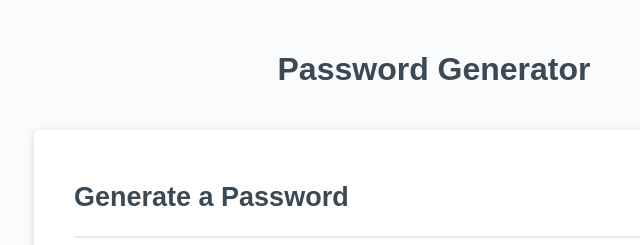
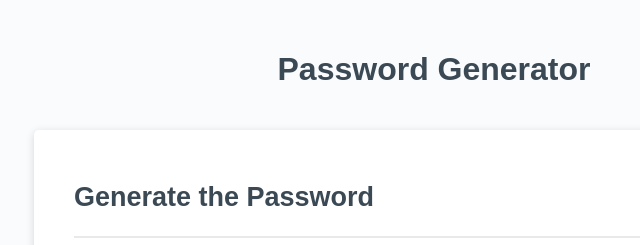
Before and after one commit to simpson-482/portfolio04, a plain HTML site: page index.html in a window 1280 px wide. Shown: the top 245 px of the page, 206-846 px from the left. Drawn offline with Linux system fonts and the light colour scheme.

Commit message:
added index and js

```diff
--- a/index.html
+++ b/index.html
@@ -14,7 +14,7 @@
       </header>
       <div class="card">
         <div class="card-header">
-          <h2>Generate a Password</h2>
+          <h2>Generate the Password</h2>
         </div>
         <div class="card-body">
           <textarea
```
